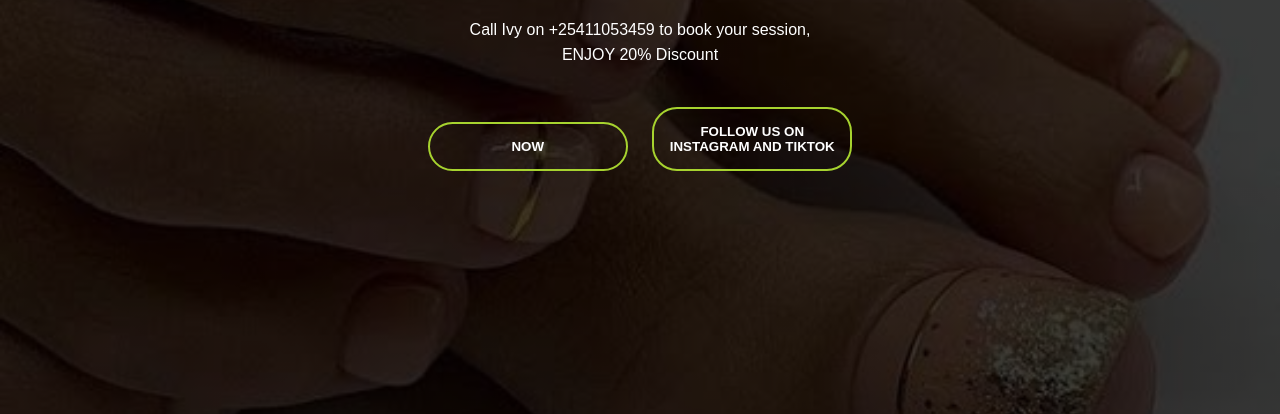
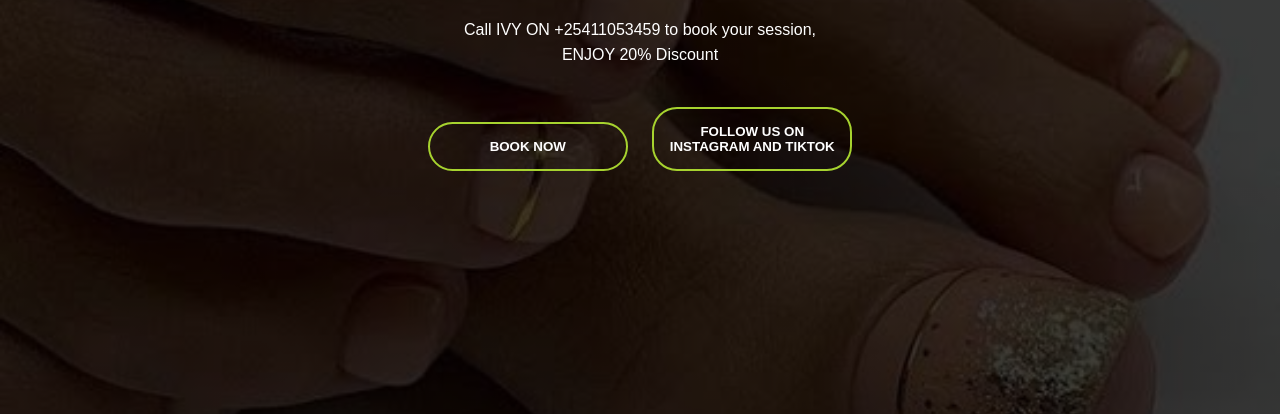
Before and after one commit to Mistaart/Illusion-and-Beyond-nail-bar, a plain HTML site: page index.html in a window 1280 px wide. Shown: the part 386-800 px from the top of the page. Drawn offline with Linux system fonts and the light colour scheme.

Commit message:
Add files via upload

```diff
--- a/index.html
+++ b/index.html
@@ -18,9 +18,9 @@
 
         <div class="content">
             <h1>GET YOUR NAILS DONE</h1>
-            <p>Call Ivy on +25411053459 to book your session, <br> ENJOY 20% Discount</p>
+            <p>Call IVY ON +25411053459 to book your session, <br> ENJOY 20% Discount</p>
             <div>
-                <button type="button"><span></span>NOW</button>
+                <button type="button"><span></span>BOOK NOW</button>
                 <button type="button"> <span></span>FOLLOW US ON <br>INSTAGRAM AND TIKTOK</button>
             </div>
         </div>
```
